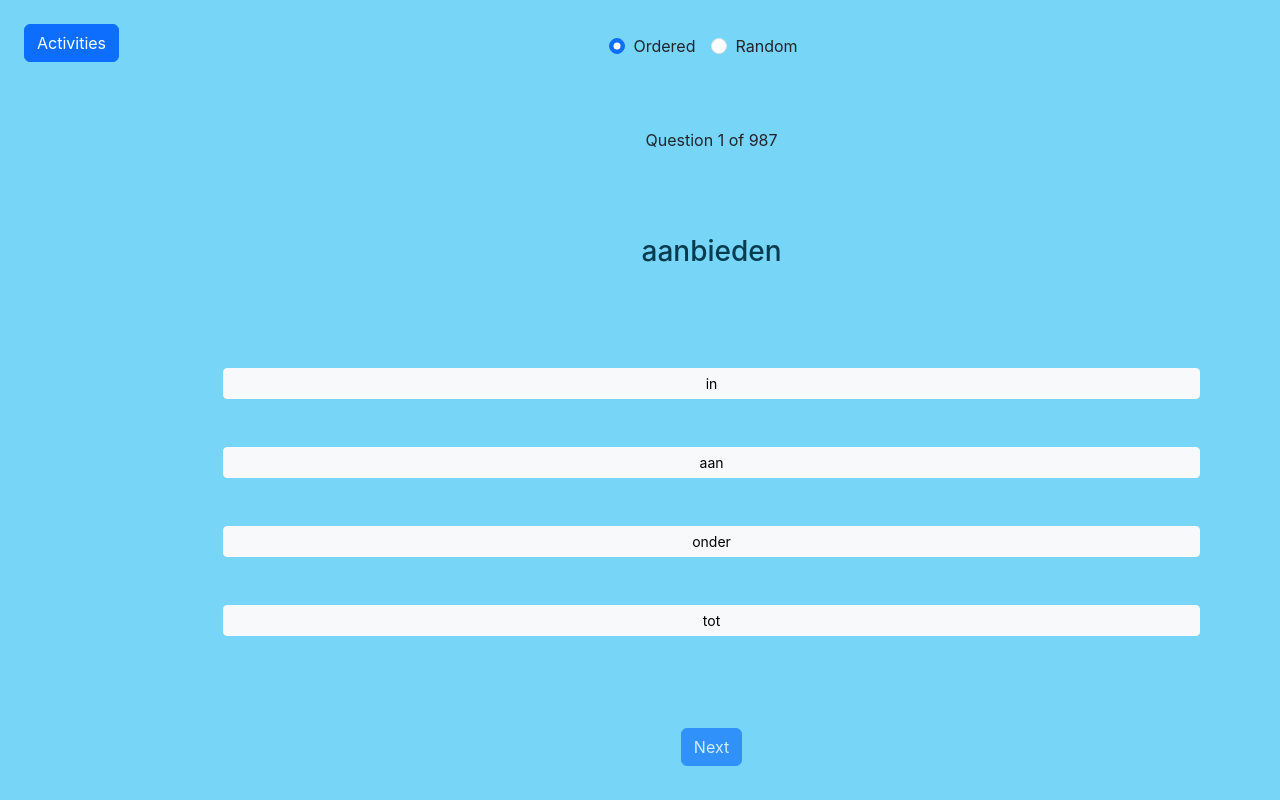
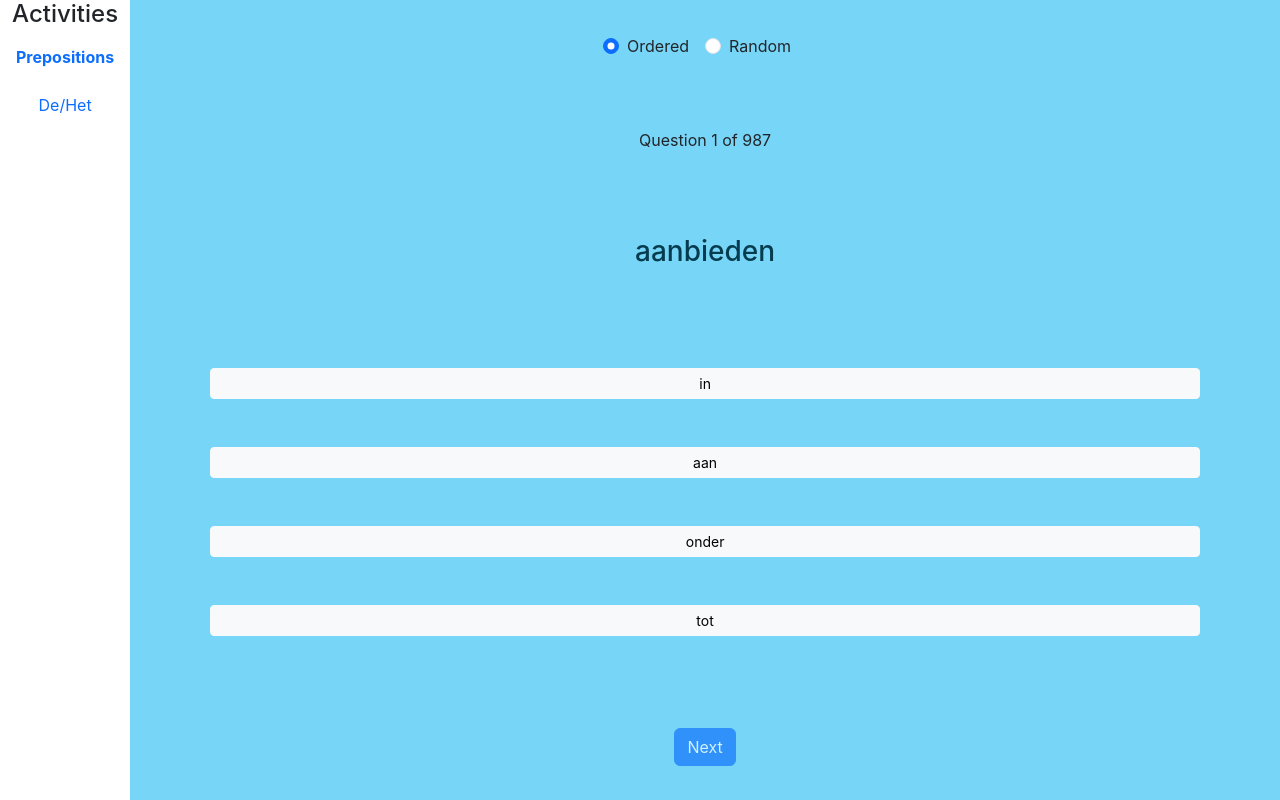
Before and after one commit to SheaMeyers/dutch-practice, a React (Create React App) app: page / in a window 1280 px wide. Built offline with nearby package versions, Linux system fonts and the light colour scheme.

Commit message:
Show button on bottom

```diff
--- a/src/App.css
+++ b/src/App.css
@@ -1,6 +1,10 @@
 .main {
   height: 100%;
   display: flex;
+}
+
+.main--mobile {
+  flex-direction: column;
 }
 
 .sidebar {
--- a/src/App.tsx
+++ b/src/App.tsx
@@ -3,20 +3,12 @@ import './App.css'
 import { BrowserRouter, Routes, Route, Link, useLocation } from 'react-router';
 import Prepositions from './prepositions/Prepositions';
 import DeHet from './deHet/DeHet';
-import { useState } from 'react';
 
 
-const Sidebar = (props: { onCloseClick: () => void}) => {
+const Sidebar = () => {
   const location = useLocation()
   return (
     <nav className='flex-grow-2 sidebar'>
-      <button
-        className="btn btn-primary my-4"
-        type="button"
-        onClick={() => props.onCloseClick()}
-      >
-        X
-      </button>
       <h4>Activities</h4>
       <ul className="nav flex-column">
         <li className={`nav-item mb-2 ${location.pathname === '/' ? 'fw-bold' : ''}`}>
@@ -30,41 +22,29 @@ const Sidebar = (props: { onCloseClick: () => void}) => {
   )
 }
 
-const CollapsableSidebard = () => {
-  const [isCollapsed, setIsCollapsed] = useState<boolean>(true)
+
+const App = () => {
+  const isMobile = window.matchMedia("(max-width: 767px)").matches;
   return (
-    <>
-      {isCollapsed ?
-        <div className='p-4'>
+    <BrowserRouter>
+      <div className={'main' + (isMobile ? ' main--mobile' : '')}>
+        {!isMobile && <Sidebar />}
+        <div className='flex-grow-1'>
+          <Routes>
+            <Route path="/" element={<Prepositions />} />
+            <Route path="/de-het" element={<DeHet />} />
+          </Routes>
+        </div>
+        {isMobile &&
           <button
-            className="btn btn-primary"
-            type="button"
-            onClick={() => setIsCollapsed(false)}
+            className='btn btn-primary mt-4'
           >
-            Activities
+            Open Activies Menu
           </button>
-        </div>
-        :
-        <Sidebar
-          onCloseClick={() => setIsCollapsed(true)}
-        />
-      }
-    </>
+        }
+      </div>
+    </BrowserRouter>
   )
 }
 
-const App = () => (
-  <BrowserRouter>
-    <div className='main'>
-      <CollapsableSidebard />
-      <div className='flex-grow-1'>
-        <Routes>
-          <Route path="/" element={<Prepositions />} />
-          <Route path="/de-het" element={<DeHet />} />
-        </Routes>
-      </div>
-    </div>
-  </BrowserRouter>
-)
-
 export default App;
```
